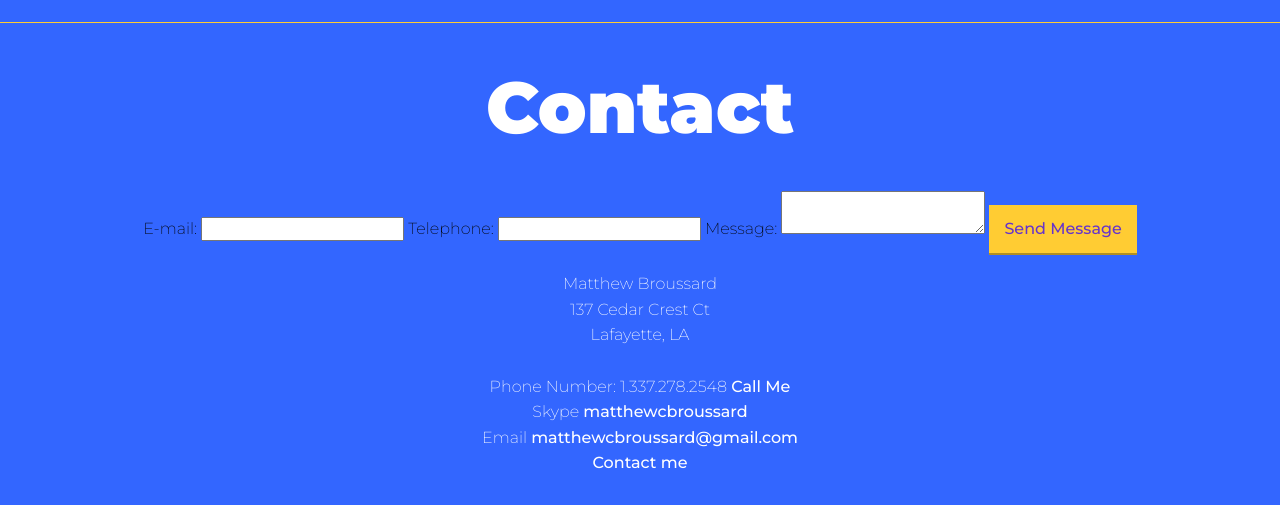
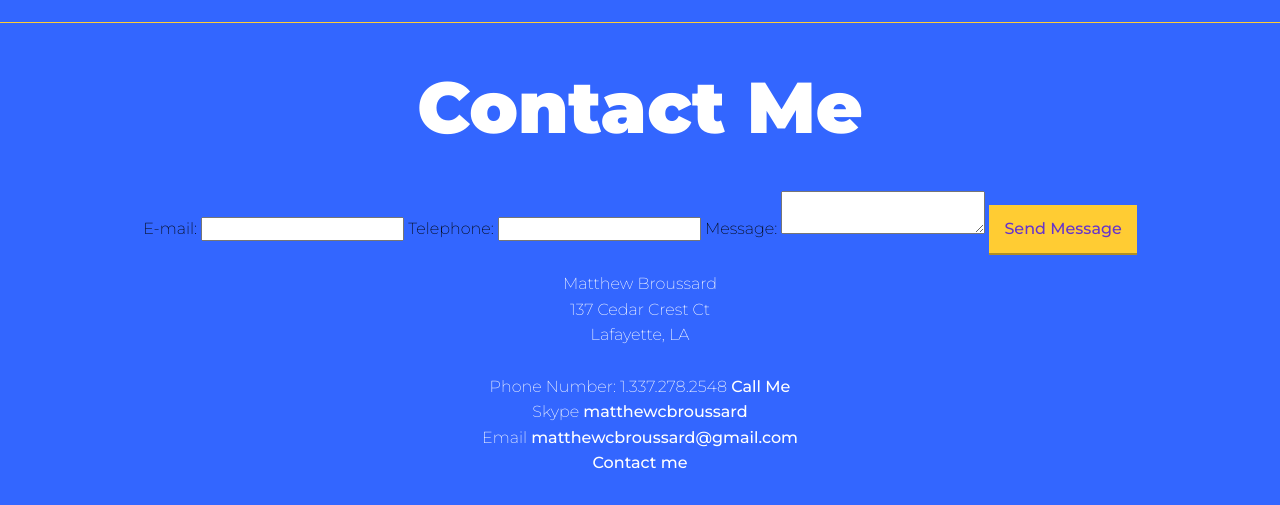
Before and after one commit to mcb7729/portfolio-website, a plain HTML site: page contact.html in a window 1280 px wide. Shown: the part 86-591 px from the top of the page. Drawn offline with nearby package versions, Linux system fonts and the light colour scheme.

Commit message:
Update contact.html
Page title changed

```diff
--- a/contact.html
+++ b/contact.html
@@ -2,7 +2,7 @@
 <html>
 <head>
     <meta charset="utf-8">
-    <title>Contact</title>
+    <title>Contact Me</title>
     <link rel="icon" href="img/favicon.ico">
     <link rel="stylesheet"  type="text/css" href="https://cdnjs.cloudflare.com/ajax/libs/normalize/8.0.1/normalize.min.css">
     <link rel="preconnect" href="https://fonts.googleapis.com">
@@ -34,7 +34,7 @@
   <div>
     <div class="page-title">
       <h1>
-        Contact
+        Contact Me
       </h1>
     </div>
     <form action="" method="post" id="contact-form">
```
